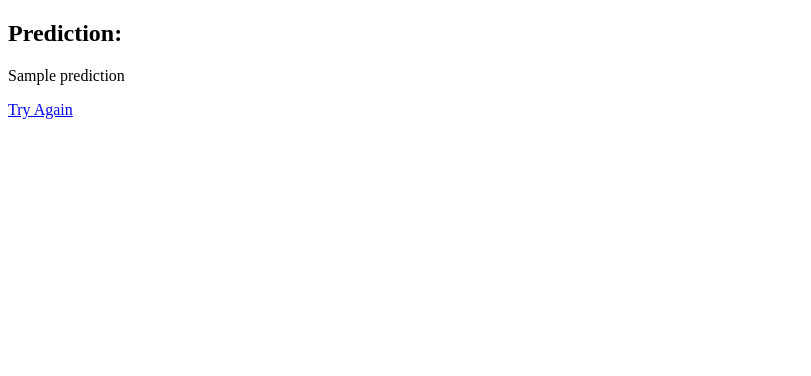
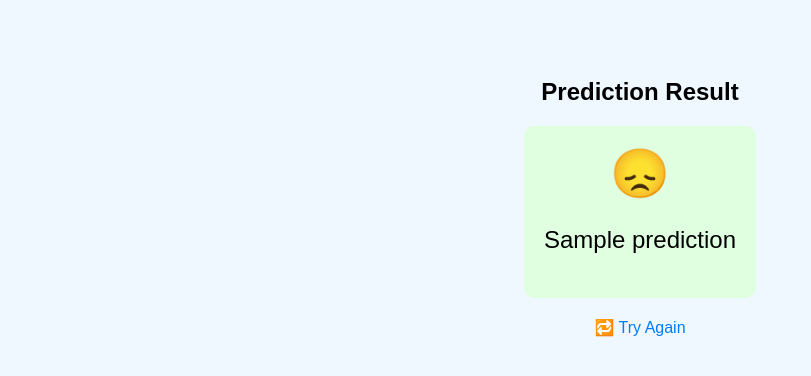
Before and after one commit to karthik200419/income, a Flask app: template templates/result.html in a window 1280 px wide. Shown: the top 376 px of the page, without its empty margins (0-811 px from the left). Run offline with Flask 3, Linux system fonts and the light colour scheme; the template is opened without the code that fills it: most values are stand-ins (such as "Sample title", 1, 10 or a date in 2020).

Commit message:
Updated HTML files

```diff
--- a/templates/result.html
+++ b/templates/result.html
@@ -2,10 +2,55 @@
 <html>
 <head>
     <title>Prediction Result</title>
+    <style>
+        body {
+            background-color: #f0f8ff;
+            font-family: Arial, sans-serif;
+            text-align: center;
+            padding-top: 50px;
+        }
+
+        .result {
+            font-size: 24px;
+            padding: 20px;
+            border-radius: 10px;
+            display: inline-block;
+            background-color: #e0ffe0; /* default: greenish background */
+        }
+
+        .bad {
+            background-color: #ffe0e0; /* redish background if bad */
+        }
+
+        .emoji {
+            font-size: 48px;
+        }
+
+        a {
+            display: block;
+            margin-top: 20px;
+            font-size: 16px;
+            text-decoration: none;
+            color: #007bff;
+        }
+    </style>
 </head>
 <body>
-    <h2>Prediction:</h2>
-    <p>{{ prediction }}</p>
-    <a href="/">Try Again</a>
+
+    <h2>Prediction Result</h2>
+
+    <div class="result {% if prediction == 'Less than or equal to 50K' %}bad{% endif %}">
+        <div class="emoji">
+            {% if prediction == 'Greater than 50K' %}
+                😊
+            {% else %}
+                😞
+            {% endif %}
+        </div>
+        <p>{{ prediction }}</p>
+    </div>
+
+    <a href="/">🔁 Try Again</a>
+
 </body>
 </html>
```
Also changed, not shown: .render.yaml.
